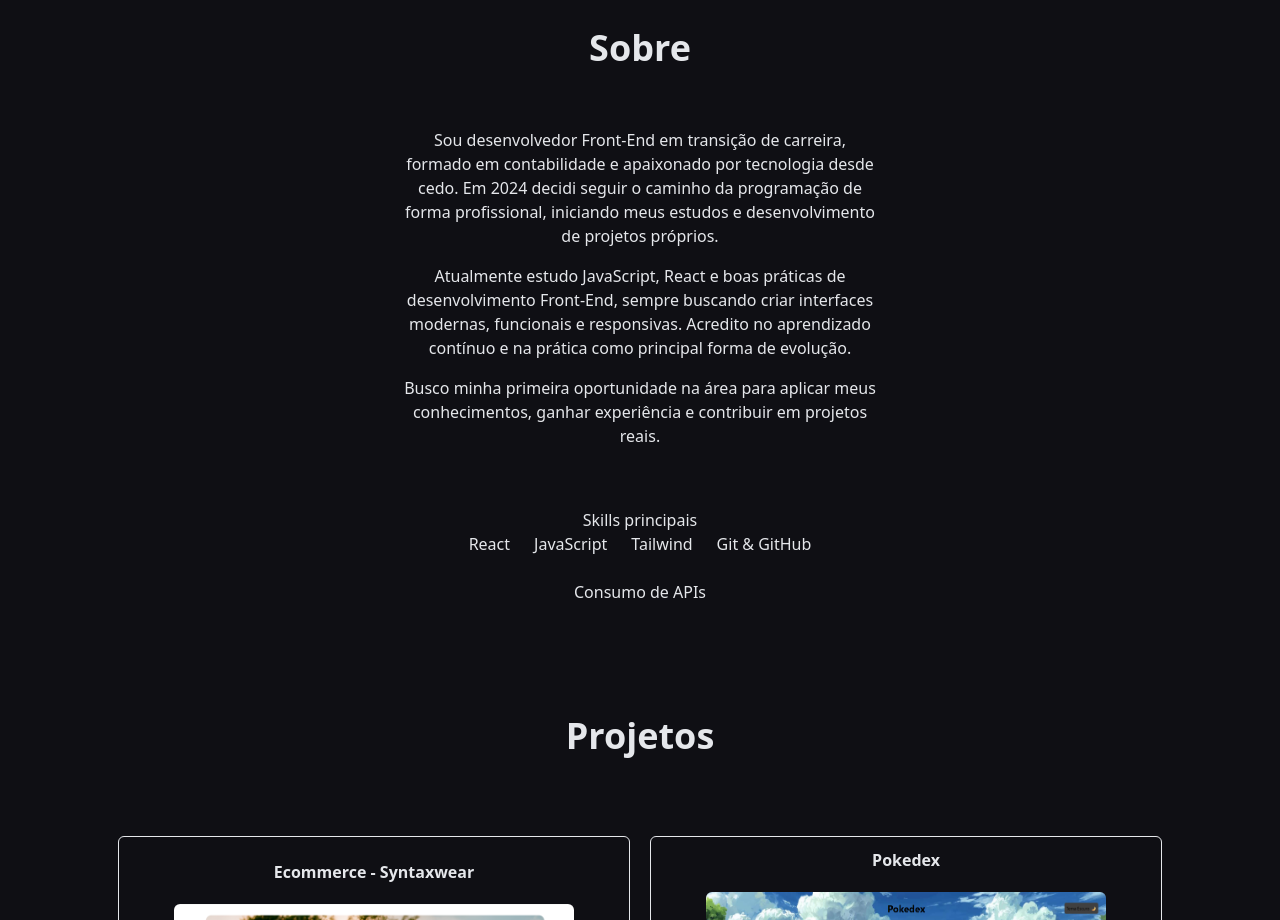
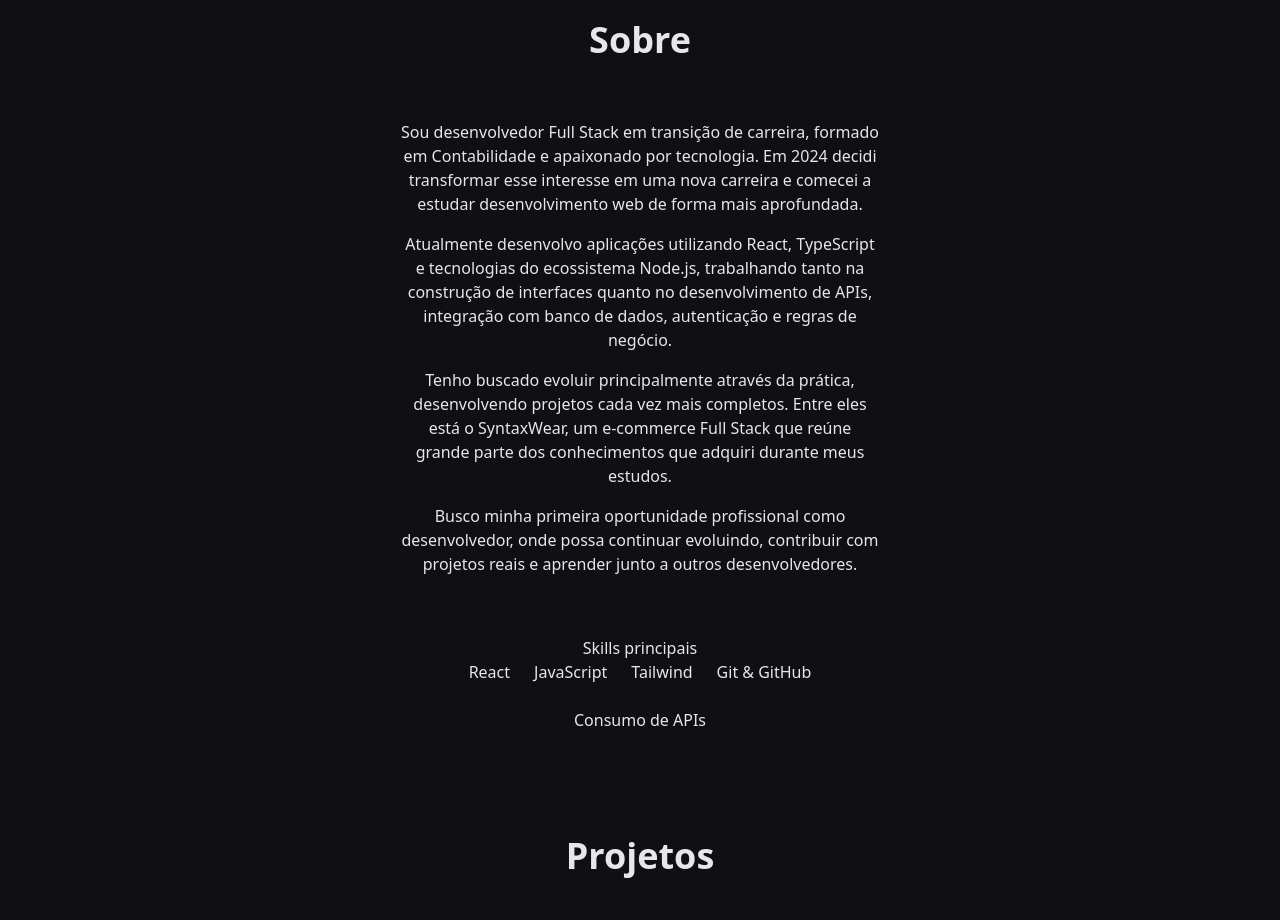
Before and after one commit to andre-arcanjo/portfolio-andre-arcanjo, a React (Vite) app: page / in a window 1280 px wide. Shown: the part 820-1740 px from the top of the page. Built offline with nearby package versions, Linux system fonts and the light colour scheme.

Commit message:
feat: update about section for full-stack profile

```diff
--- a/src/components/About/About.tsx
+++ b/src/components/About/About.tsx
@@ -8,20 +8,27 @@ export const About = () => {
         <h2 className="text-3xl md:text-4xl font-bold">Sobre</h2>
         <div className="space-y-4">
           <p className="text-sm md:text-base">
-            Sou desenvolvedor Front-End em transição de carreira, formado em
-            contabilidade e apaixonado por tecnologia desde cedo. Em 2024 decidi
-            seguir o caminho da programação de forma profissional, iniciando
-            meus estudos e desenvolvimento de projetos próprios.
+            Sou desenvolvedor Full Stack em transição de carreira, formado em
+            Contabilidade e apaixonado por tecnologia. Em 2024 decidi
+            transformar esse interesse em uma nova carreira e comecei a estudar
+            desenvolvimento web de forma mais aprofundada.
           </p>
           <p className="text-sm md:text-base">
-            Atualmente estudo JavaScript, React e boas práticas de
-            desenvolvimento Front-End, sempre buscando criar interfaces
-            modernas, funcionais e responsivas. Acredito no aprendizado contínuo
-            e na prática como principal forma de evolução.
+            Atualmente desenvolvo aplicações utilizando React, TypeScript e
+            tecnologias do ecossistema Node.js, trabalhando tanto na construção
+            de interfaces quanto no desenvolvimento de APIs, integração com
+            banco de dados, autenticação e regras de negócio.
           </p>
           <p className="text-sm md:text-base">
-            Busco minha primeira oportunidade na área para aplicar meus
-            conhecimentos, ganhar experiência e contribuir em projetos reais.
+            Tenho buscado evoluir principalmente através da prática,
+            desenvolvendo projetos cada vez mais completos. Entre eles está o
+            SyntaxWear, um e-commerce Full Stack que reúne grande parte dos
+            conhecimentos que adquiri durante meus estudos.
+          </p>
+          <p className="text-sm md:text-base">
+            Busco minha primeira oportunidade profissional como desenvolvedor,
+            onde possa continuar evoluindo, contribuir com projetos reais e
+            aprender junto a outros desenvolvedores.
           </p>
         </div>
         <div className="text-center flex flex-col">
```
